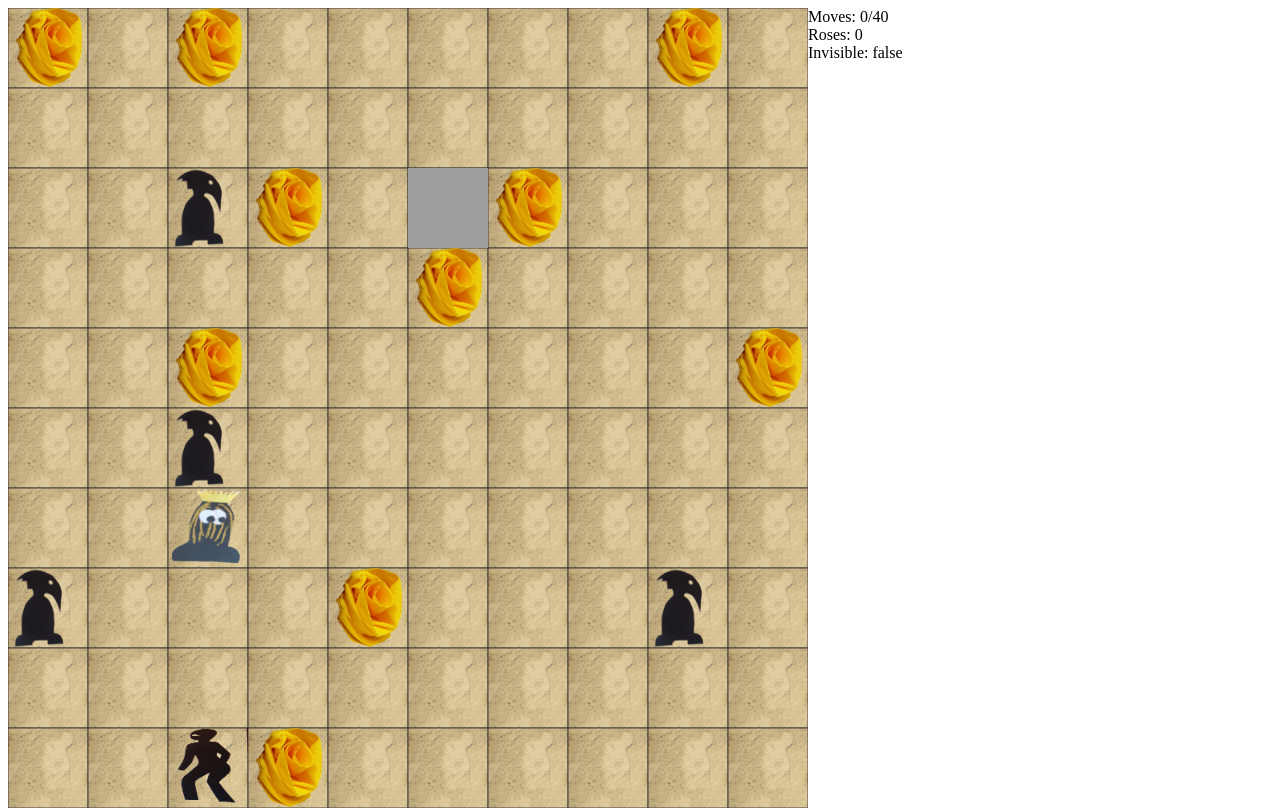
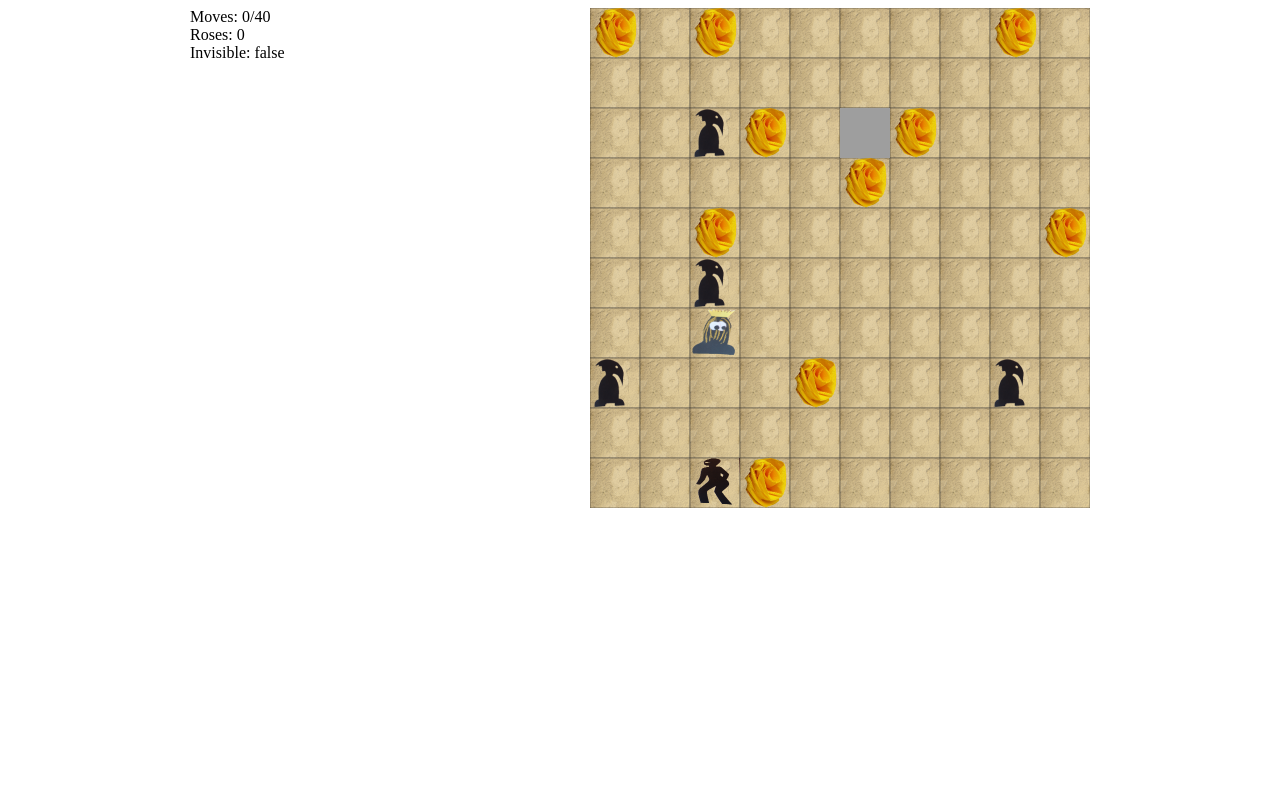
Before and after one commit to ramsesoriginal/Thievery, a plain HTML site: page index.html in a window 1280 px wide. Drawn offline with Linux system fonts and the light colour scheme; a web font is replaced by a local one.

Commit message:
started styling

```diff
--- a/basestyle.css
+++ b/basestyle.css
@@ -1,7 +1,7 @@
 #game {
 	position: relative;
-	width: 800px;
-	float: left;
+	width: 500px;
+	float: right;
 }
 
 #game canvas{
@@ -21,3 +21,9 @@
 	font-size: 24px;
 	display: none;
 }
+
+body {
+	margin-right: auto;
+	margin-left: auto;
+	width: 900px;
+}
```
